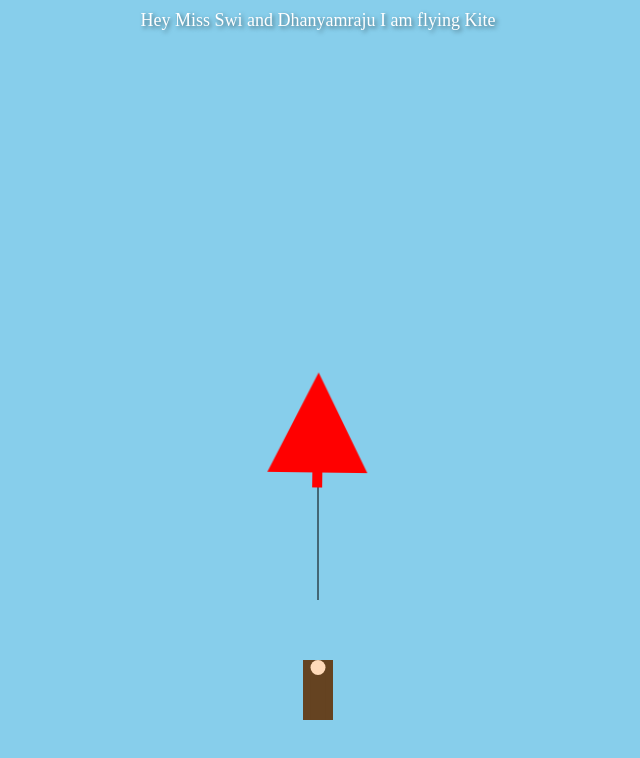
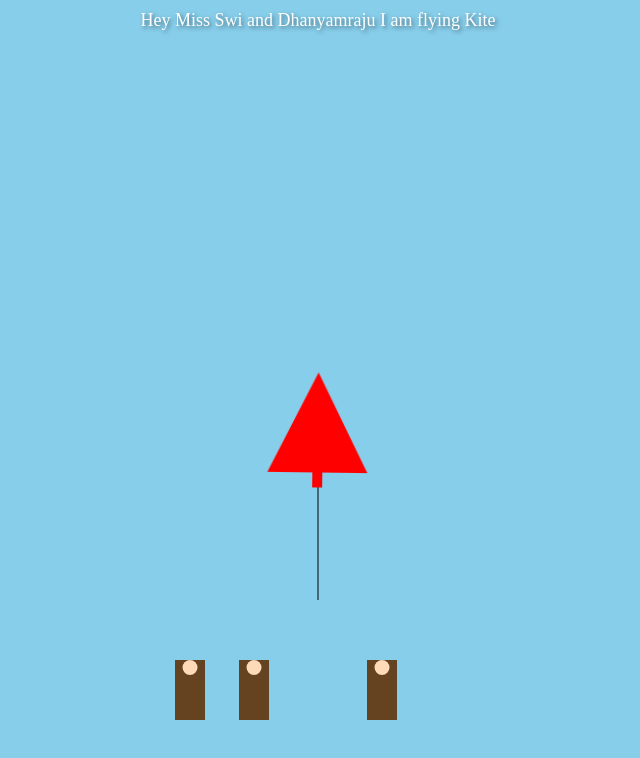
Before and after one commit to xenon1919/Kite-Flying, a plain HTML site: page index.html in a window 1280 px wide. Shown: the whole page, without its empty margins (322-962 px from the left). Drawn offline with Linux system fonts and the light colour scheme.

Commit message:
Update index.html

```diff
--- a/index.html
+++ b/index.html
@@ -57,7 +57,7 @@
         .person {
             position: absolute;
             bottom: 10%;
-            left: 50%;
+            left: 45%; /* Adjusted position */
             transform: translateX(-50%);
             width: 30px;
             height: 60px;
@@ -76,6 +76,68 @@
         }
 
         .person .body {
+            width: 15px;
+            height: 45px;
+            background: #654321;
+            position: absolute;
+            top: 15px;
+            left: 50%;
+            transform: translateX(-50%);
+        }
+
+        .friend1 {
+            position: absolute;
+            bottom: 10%;
+            left: 40%; /* Adjusted position */
+            transform: translateX(-50%);
+            width: 30px;
+            height: 60px;
+            background: #654321;
+        }
+
+        .friend1 .head {
+            width: 15px;
+            height: 15px;
+            background: peachpuff;
+            border-radius: 50%;
+            position: absolute;
+            top: 0;
+            left: 50%;
+            transform: translateX(-50%);
+        }
+
+        .friend1 .body {
+            width: 15px;
+            height: 45px;
+            background: #654321;
+            position: absolute;
+            top: 15px;
+            left: 50%;
+            transform: translateX(-50%);
+        }
+
+        .friend2 {
+            position: absolute;
+            bottom: 10%;
+            left: 55%; /* Adjusted position */
+            transform: translateX(-50%);
+            width: 30px;
+            height: 60px;
+            background: #654321;
+        }
+
+        .friend2 .head {
+            width: 15px;
+            height: 15px;
+            background: peachpuff;
+            border-radius: 50%;
+            position: absolute;
+            top: 0;
+            left: 50%;
+            transform: translateX(-50%);
+        }
+
+        .friend2 .body {
             width: 15px;
             height: 45px;
             background: #654321;
@@ -120,6 +182,14 @@
             <div class="head"></div>
             <div class="body"></div>
         </div>
+        <div class="friend1">
+            <div class="head"></div>
+            <div class="body"></div>
+        </div>
+        <div class="friend2">
+            <div class="head"></div>
+            <div class="body"></div>
+        </div>
         <canvas id="string" width="800" height="600"></canvas>
     </div>
     <script>
@@ -138,7 +208,7 @@
             ctx.beginPath();
             ctx.moveTo(personX, personY);
             ctx.lineTo(kiteX, kiteY);
-            ctx.strokeStyle = 'black'; // Black thread color
+            ctx.strokeStyle = 'black'; // Black thread
             ctx.lineWidth = 1; // Narrower line width
             ctx.stroke();
         }
```
